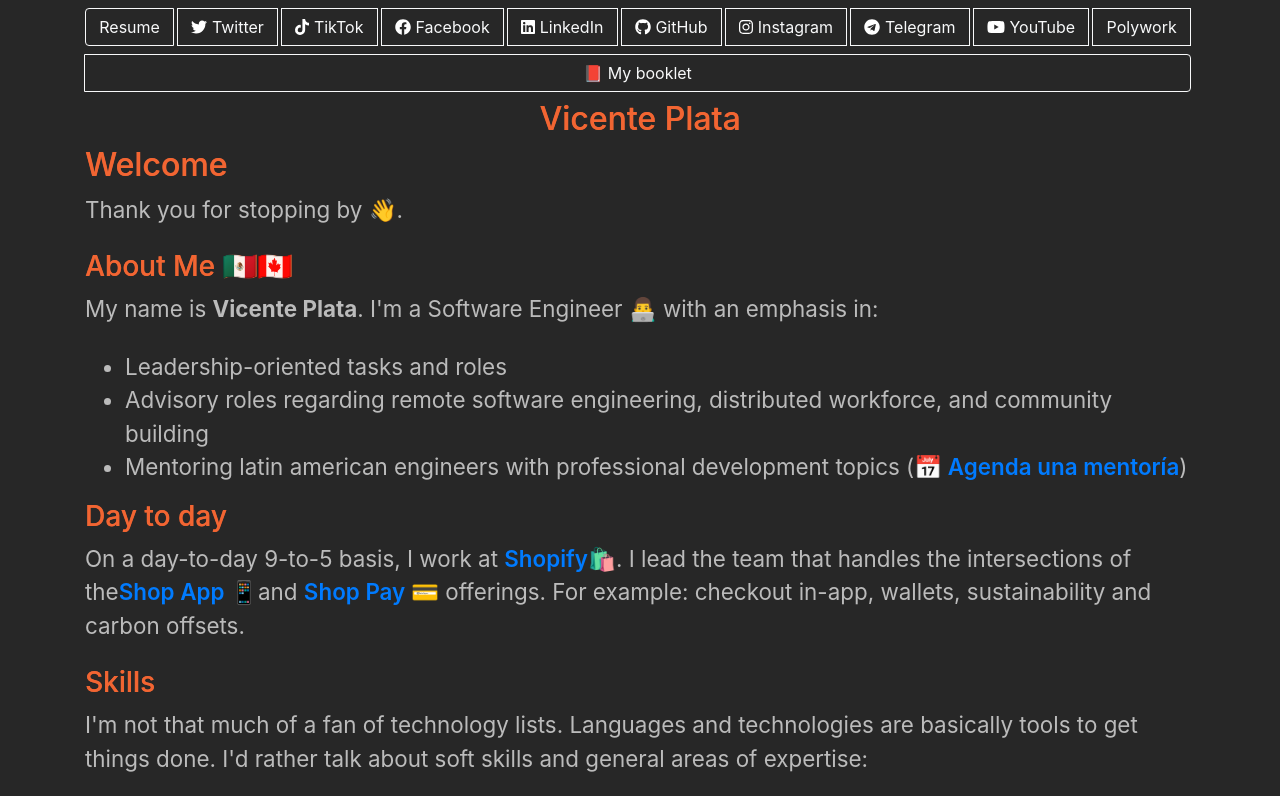
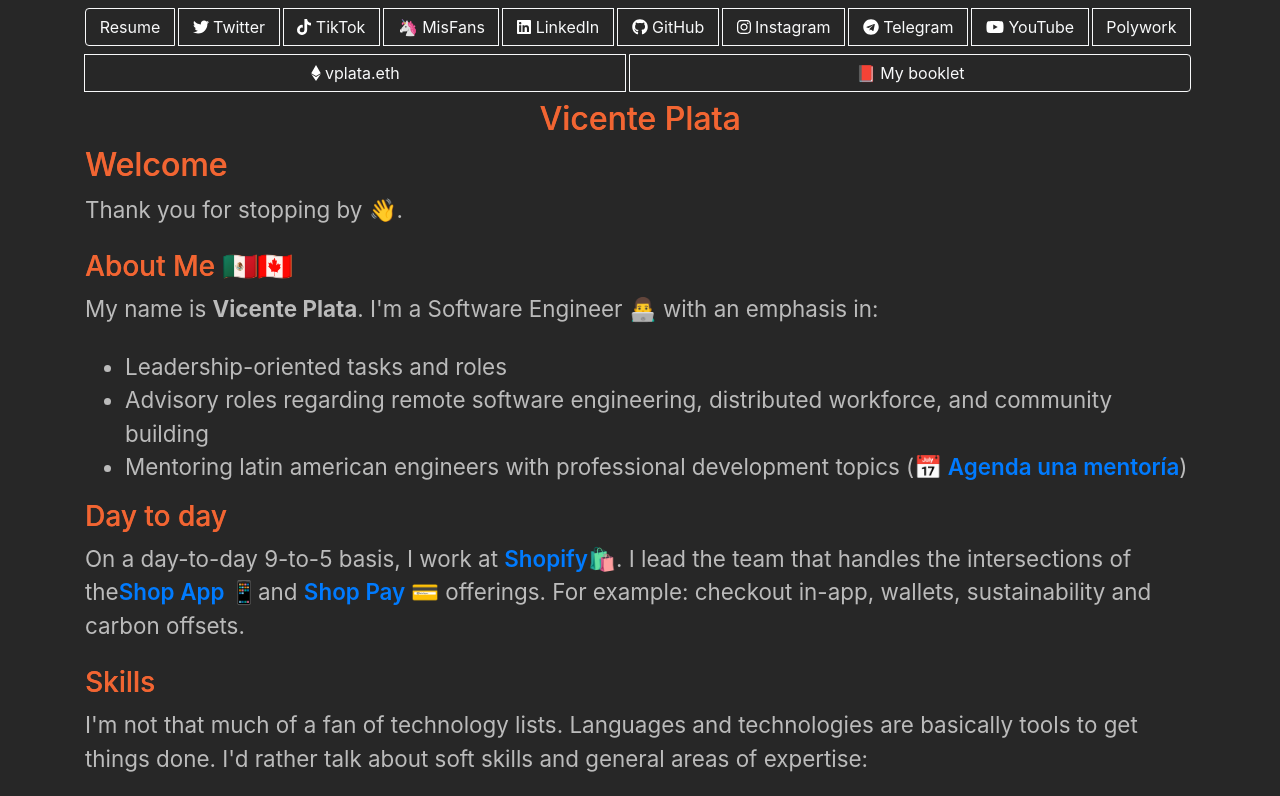
Before and after one commit to xnt/xnt.github.io, a React (Create React App) app: page /#/ in a window 1280 px wide. Shown: the top 796 px of the page. Built offline with nearby package versions, Linux system fonts and the light colour scheme.

Commit message:
Add ENS & MisFans

```diff
--- a/src/Buttons.js
+++ b/src/Buttons.js
@@ -10,13 +10,14 @@
   createButton("Resume", "https://xnt.github.io/cv"),
   createButton("Twitter", "https://twitter.com/xnt", "twitter"),
   createButton("TikTok", "https://tiktok.com/@xnt87", "tiktok"),
-  createButton("Facebook", "https://fb.me/vplata", "facebook"),
+  createButton("🦄 MisFans", "https://mis.fans/xnt", "wave"),
   createButton("LinkedIn", "https://www.linkedin.com/in/vrplata", "linkedin"),
   createButton("GitHub", "https://www.github.com/xnt", "github"),
   createButton("Instagram", "https://www.instagram.com/xnt87", "instagram"),
   createButton("Telegram", "https://t.me/xnt87", "telegram"),
   createButton("YouTube", "https://youtube.com/c/VicentePlata", "youtube"),
   createButton("Polywork", "https://polywork.com/xnt"),
+  createButton("vplata.eth", "https://vplata.eth", "ethereum"),
   createButton("📕 My booklet", "/book.html"),
 ];
 
```
